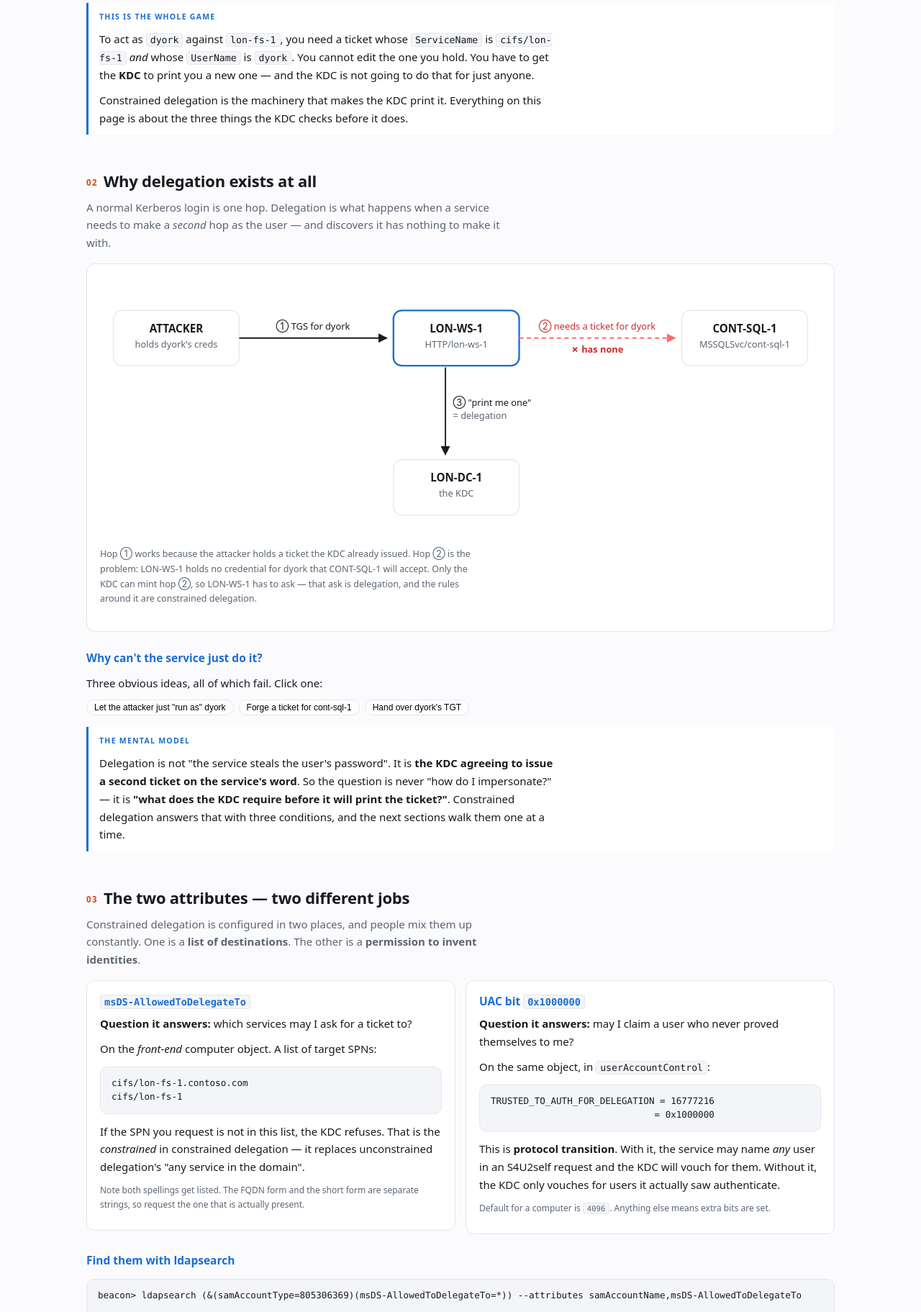
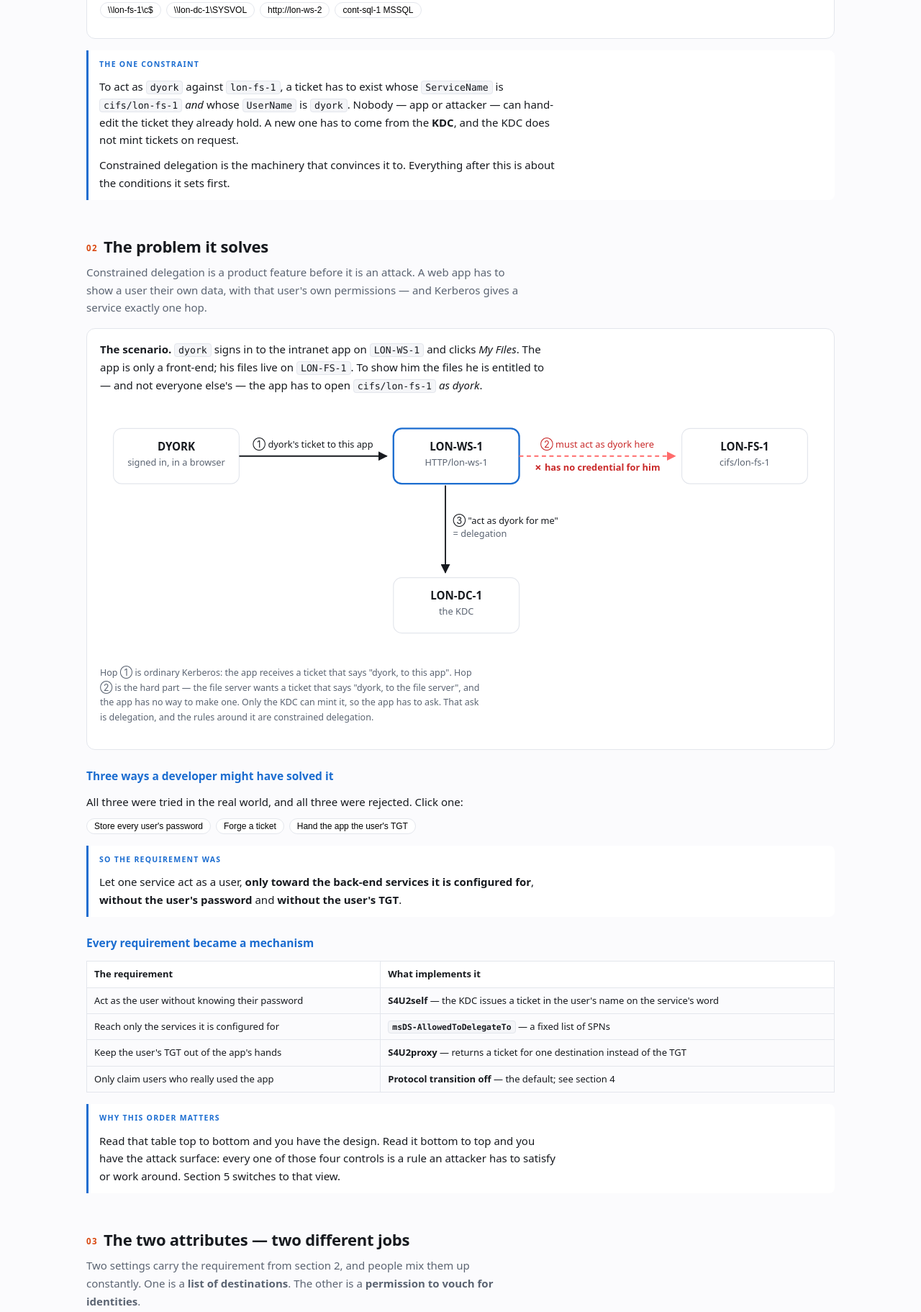
Before and after one commit to nganweiloong/crto, a plain HTML site: page CRTO-Constrained-Delegation.html in a window 1280 px wide. Shown: the part 726-2549 px from the top of the page at 72% size. Drawn offline with Linux system fonts and the light colour scheme.

Commit message:
Reframe delegation page: problem first, attacker second
Opens with the feature a web app needs and the requirements it imposed, maps each requirement to the mechanism, walks the normal-operation path that explains protocol transition, then hands off to the attacker view. Diagrams scroll instead of shrinking on phones.

Co-Authored-By: Claude Code <noreply@anthropic.com>

```diff
--- a/CRTO-Constrained-Delegation.html
+++ b/CRTO-Constrained-Delegation.html
@@ -204,8 +204,9 @@ input[type=text]{background:var(--bg);color:var(--fg);border:1px solid var(--lin
 .calc-out code{font-size:12px}
 
 /* ── Diagrams ─────────────────────────────────────────────────────────────── */
-figure{margin:18px 0}
+figure{margin:18px 0;overflow-x:auto}
 figure svg{max-width:100%;height:auto;display:block;overflow:visible}
+@media (max-width:720px){figure svg{min-width:660px}}
 figcaption{color:var(--muted);font-size:12.5px;margin-top:10px;max-width:74ch}
 svg text{font-family:ui-sans-serif,system-ui,-apple-system,"Segoe UI",sans-serif;fill:currentColor}
 svg .mut{fill:var(--muted)}
@@ -228,29 +229,31 @@ footer p{max-width:74ch}
   <div>
     <p class="eyebrow">CRTO I · Kerberos</p>
     <h1>Constrained Delegation, end to end</h1>
-    <p class="sub">Two requests, three conditions, one flag. This page builds the model, then lets you
-      <b>run the attack yourself</b> and watch the KDC allow or deny it.</p>
+    <p class="sub">First the problem it was built to solve and how the protocol meets it — then what that
+      same design hands an attacker. The simulator lets you <b>run it yourself</b> and watch the KDC allow
+      or deny.</p>
   </div>
   <button class="tbtn" id="theme" type="button" aria-label="Switch theme">Theme: auto</button>
 </header>
 
 <nav aria-label="Sections">
   <ul class="toc">
-    <li><a href="#idea">1 · The one idea</a></li>
-    <li><a href="#why">2 · Why delegation exists</a></li>
+    <li><a href="#idea">1 · A ticket is a claim</a></li>
+    <li><a href="#problem">2 · The problem it solves</a></li>
     <li><a href="#attrs">3 · The two attributes</a></li>
     <li><a href="#s4u">4 · S4U2self vs S4U2proxy</a></li>
-    <li><a href="#sim">5 · The simulator</a></li>
-    <li><a href="#cases">6 · The two attack cases</a></li>
-    <li><a href="#kdc">7 · You are the KDC</a></li>
-    <li><a href="#confusion">8 · Confusions</a></li>
-    <li><a href="#cheat">9 · Cheat sheet</a></li>
+    <li><a href="#abuse">5 · The attacker's view</a></li>
+    <li><a href="#sim">6 · The simulator</a></li>
+    <li><a href="#cases">7 · The two attack cases</a></li>
+    <li><a href="#kdc">8 · You are the KDC</a></li>
+    <li><a href="#confusion">9 · Confusions</a></li>
+    <li><a href="#cheat">10 · Cheat sheet</a></li>
   </ul>
 </nav>
 
 <!-- ══ 1 ═══════════════════════════════════════════════════════════════════ -->
 <section id="idea">
-  <h2><span class="num">01</span>The one idea</h2>
+  <h2><span class="num">01</span>A ticket is a claim</h2>
   <p class="lede">Every Kerberos service ticket is a claim, and it claims exactly two things: <b>who you get
     to be</b>, and <b>which service you get to be them to</b>. Nothing else. Get this and the rest follows.</p>
 
@@ -277,25 +280,29 @@ footer p{max-width:74ch}
   </div>
 
   <div class="note">
-    <span class="lbl">This is the whole game</span>
-    <p>To act as <code>dyork</code> against <code>lon-fs-1</code>, you need a ticket whose
+    <span class="lbl">The one constraint</span>
+    <p>To act as <code>dyork</code> against <code>lon-fs-1</code>, a ticket has to exist whose
       <code>ServiceName</code> is <code>cifs/lon-fs-1</code> <em>and</em> whose <code>UserName</code> is
-      <code>dyork</code>. You cannot edit the one you hold. You have to get the <strong>KDC</strong> to print
-      you a new one — and the KDC is not going to do that for just anyone.</p>
-    <p>Constrained delegation is the machinery that makes the KDC print it. Everything on this page is about
-      the three things the KDC checks before it does.</p>
+      <code>dyork</code>. Nobody — app or attacker — can hand-edit the ticket they already hold. A new one
+      has to come from the <strong>KDC</strong>, and the KDC does not mint tickets on request.</p>
+    <p>Constrained delegation is the machinery that convinces it to. Everything after this is about the
+      conditions it sets first.</p>
   </div>
 </section>
 
 <!-- ══ 2 ═══════════════════════════════════════════════════════════════════ -->
-<section id="why">
-  <h2><span class="num">02</span>Why delegation exists at all</h2>
-  <p class="lede">A normal Kerberos login is one hop. Delegation is what happens when a service needs to
-    make a <em>second</em> hop as the user — and discovers it has nothing to make it with.</p>
+<section id="problem">
+  <h2><span class="num">02</span>The problem it solves</h2>
+  <p class="lede">Constrained delegation is a product feature before it is an attack. A web app has to show a
+    user their own data, with that user's own permissions — and Kerberos gives a service exactly one hop.</p>
 
   <div class="card">
+    <p style="margin-top:0"><strong>The scenario.</strong> <code>dyork</code> signs in to the intranet app on
+      <code>LON-WS-1</code> and clicks <em>My Files</em>. The app is only a front-end; his files live on
+      <code>LON-FS-1</code>. To show him the files he is entitled to — and not everyone else's — the app has
+      to open <code>cifs/lon-fs-1</code> <em>as dyork</em>.</p>
     <figure>
-      <svg viewBox="0 0 860 300" role="img" aria-label="Client authenticates to LON-WS-1; LON-WS-1 then needs to reach CONT-SQL-1 as the same user, but cannot mint that ticket itself, so it must ask the KDC.">
+      <svg viewBox="0 0 860 300" role="img" aria-label="dyork signs in to the intranet app on LON-WS-1; to read his files the app must reach LON-FS-1 as dyork, but it holds no credential for him, so it must ask the KDC.">
         <defs>
           <marker id="ar" viewBox="0 0 10 10" refX="9" refY="5" markerWidth="7" markerHeight="7" orient="auto-start-reverse">
             <polygon points="0,0 10,5 0,10" fill="currentColor"/>
@@ -306,16 +313,16 @@ footer p{max-width:74ch}
         </defs>
 
         <rect class="box" x="16" y="26" width="150" height="66" rx="10"/>
-        <text x="91" y="52" text-anchor="middle" font-size="13" font-weight="600">ATTACKER</text>
-        <text class="mut" x="91" y="70" text-anchor="middle" font-size="11">holds dyork's creds</text>
+        <text x="91" y="52" text-anchor="middle" font-size="13" font-weight="600">DYORK</text>
+        <text class="mut" x="91" y="70" text-anchor="middle" font-size="11">signed in, in a browser</text>
 
         <rect class="box hl" x="350" y="26" width="150" height="66" rx="10"/>
         <text x="425" y="52" text-anchor="middle" font-size="13" font-weight="600">LON-WS-1</text>
         <text class="mut" x="425" y="70" text-anchor="middle" font-size="11">HTTP/lon-ws-1</text>
 
         <rect class="box" x="694" y="26" width="150" height="66" rx="10"/>
-        <text x="769" y="52" text-anchor="middle" font-size="13" font-weight="600">CONT-SQL-1</text>
-        <text class="mut" x="769" y="70" text-anchor="middle" font-size="11">MSSQLSvc/cont-sql-1</text>
+        <text x="769" y="52" text-anchor="middle" font-size="13" font-weight="600">LON-FS-1</text>
+        <text class="mut" x="769" y="70" text-anchor="middle" font-size="11">cifs/lon-fs-1</text>
 
         <rect class="box" x="350" y="204" width="150" height="66" rx="10"/>
         <text x="425" y="230" text-anchor="middle" font-size="13" font-weight="600">LON-DC-1</text>
@@ -323,48 +330,66 @@ footer p{max-width:74ch}
 
         <!-- hop 1 -->
         <line x1="166" y1="59" x2="342" y2="59" stroke="currentColor" stroke-width="1.6" marker-end="url(#ar)"/>
-        <text x="254" y="49" text-anchor="middle" font-size="11">① TGS for dyork</text>
+        <text x="254" y="49" text-anchor="middle" font-size="11">① dyork's ticket to this app</text>
 
         <!-- hop 2 (fails) -->
         <line x1="500" y1="59" x2="686" y2="59" stroke="#ff6b6b" stroke-width="1.6" stroke-dasharray="5 4" marker-end="url(#arBad)"/>
-        <text class="bad" x="593" y="49" text-anchor="middle" font-size="11">② needs a ticket for dyork</text>
-        <text class="bad" x="593" y="76" text-anchor="middle" font-size="11" font-weight="700">✗ has none</text>
+        <text class="bad" x="593" y="49" text-anchor="middle" font-size="11">② must act as dyork here</text>
+        <text class="bad" x="593" y="76" text-anchor="middle" font-size="11" font-weight="700">✗ has no credential for him</text>
 
         <!-- ask KDC -->
         <line x1="412" y1="94" x2="412" y2="198" stroke="currentColor" stroke-width="1.6" marker-end="url(#ar)"/>
-        <text x="421" y="140" font-size="11">③ "print me one"</text>
+        <text x="421" y="140" font-size="11">③ "act as dyork for me"</text>
         <text class="mut" x="421" y="155" font-size="11">= delegation</text>
       </svg>
-      <figcaption>Hop ① works because the attacker holds a ticket the KDC already issued. Hop ② is the
-        problem: LON-WS-1 holds no credential for dyork that CONT-SQL-1 will accept. Only the KDC can
-        mint hop ②, so LON-WS-1 has to ask — that ask is delegation, and the rules around it are
-        constrained delegation.</figcaption>
+      <figcaption>Hop ① is ordinary Kerberos: the app receives a ticket that says "dyork, to this app".
+        Hop ② is the hard part — the file server wants a ticket that says "dyork, to the file server",
+        and the app has no way to make one. Only the KDC can mint it, so the app has to ask. That ask is
+        delegation, and the rules around it are constrained delegation.</figcaption>
     </figure>
   </div>
 
-  <h3>Why can't the service just do it?</h3>
-  <p>Three obvious ideas, all of which fail. Click one:</p>
+  <h3>Three ways a developer might have solved it</h3>
+  <p>All three were tried in the real world, and all three were rejected. Click one:</p>
   <div class="chips" id="whyBtns">
-    <button class="chip" type="button" data-why="local">Let the attacker just "run as" dyork</button>
-    <button class="chip" type="button" data-why="forge">Forge a ticket for cont-sql-1</button>
-    <button class="chip" type="button" data-why="tgt">Hand over dyork's TGT</button>
+    <button class="chip" type="button" data-why="local">Store every user's password</button>
+    <button class="chip" type="button" data-why="forge">Forge a ticket</button>
+    <button class="chip" type="button" data-why="tgt">Hand the app the user's TGT</button>
   </div>
   <div id="whyOut" class="calc-out" aria-live="polite"></div>
 
   <div class="note">
-    <span class="lbl">The mental model</span>
-    <p>Delegation is not "the service steals the user's password". It is <strong>the KDC agreeing to issue a
-      second ticket on the service's word</strong>. So the question is never "how do I impersonate?" — it is
-      <strong>"what does the KDC require before it will print the ticket?"</strong>. Constrained delegation
-      answers that with three conditions, and the next sections walk them one at a time.</p>
+    <span class="lbl">So the requirement was</span>
+    <p>Let one service act as a user, <strong>only toward the back-end services it is configured for</strong>,
+      <strong>without the user's password</strong> and <strong>without the user's TGT</strong>.</p>
+  </div>
+
+  <h3>Every requirement became a mechanism</h3>
+  <div class="tbl-wrap">
+    <table>
+      <thead><tr><th>The requirement</th><th>What implements it</th></tr></thead>
+      <tbody>
+        <tr><td>Act as the user without knowing their password</td><td><strong>S4U2self</strong> — the KDC issues a ticket in the user's name on the service's word</td></tr>
+        <tr><td>Reach only the services it is configured for</td><td><strong><code>msDS-AllowedToDelegateTo</code></strong> — a fixed list of SPNs</td></tr>
+        <tr><td>Keep the user's TGT out of the app's hands</td><td><strong>S4U2proxy</strong> — returns a ticket for one destination instead of the TGT</td></tr>
+        <tr><td>Only claim users who really used the app</td><td><strong>Protocol transition off</strong> — the default; see section 4</td></tr>
+      </tbody>
+    </table>
+  </div>
+
+  <div class="note">
+    <span class="lbl">Why this order matters</span>
+    <p>Read that table top to bottom and you have the design. Read it bottom to top and you have the attack
+      surface: every one of those four controls is a rule an attacker has to satisfy or work around.
+      Section 5 switches to that view.</p>
   </div>
 </section>
 
 <!-- ══ 3 ═══════════════════════════════════════════════════════════════════ -->
 <section id="attrs">
   <h2><span class="num">03</span>The two attributes — two different jobs</h2>
-  <p class="lede">Constrained delegation is configured in two places, and people mix them up constantly.
-    One is a <b>list of destinations</b>. The other is a <b>permission to invent identities</b>.</p>
+  <p class="lede">Two settings carry the requirement from section 2, and people mix them up constantly.
+    One is a <b>list of destinations</b>. The other is a <b>permission to vouch for identities</b>.</p>
 
   <div class="grid2">
     <div class="card">
@@ -536,11 +561,62 @@ userAccountControl: 16781312</code></pre>
       <code>Rubeus asktgt /user:LON-WS-1$ /rc4:&lt;hash&gt;</code>. No host access, no S4U. This is the step
       the write-ups skip and the exam does not.</p>
   </div>
+
+  <h3>The same two requests in normal operation</h3>
+  <p>This is the feature working as designed, and it is where the two flags come from:</p>
+  <div class="tbl-wrap">
+    <table>
+      <thead><tr><th>The user signed in with</th><th>What the app already holds</th><th>What it does</th></tr></thead>
+      <tbody>
+        <tr><td>Kerberos</td><td>a forwardable <code>HTTP/lon-ws-1</code> ticket for the user</td><td>Goes straight to S4U2proxy — no S4U2self needed</td></tr>
+        <tr><td>NTLM or another non-Kerberos protocol</td><td>nothing the file server will accept</td><td>Uses S4U2self to manufacture evidence, which only yields a forwardable ticket if protocol transition is on</td></tr>
+      </tbody>
+    </table>
+  </div>
+  <p>"Protocol transition" means exactly that: transitioning a non-Kerberos login into a Kerberos ticket. It is
+    off by default because switching it on lets a service vouch for users the KDC never saw authenticate.</p>
 </section>
 
 <!-- ══ 5 ═══════════════════════════════════════════════════════════════════ -->
+<section id="abuse">
+  <h2><span class="num">05</span>Now the attacker's view</h2>
+  <p class="lede">Nothing in the protocol checks intent. The KDC cannot tell the real intranet app from
+    someone holding that app's credentials, so it applies the same four rules either way.</p>
+
+  <p>Get onto <code>LON-WS-1</code>, dump its machine account hash, and you can speak as that service. From
+    then on your S4U requests are indistinguishable from the app doing its job — except that the user name
+    in them is the one you chose.</p>
+
+  <div class="grid2">
+    <div class="card">
+      <h3 style="margin-top:0">What that hands you</h3>
+      <ul style="margin-bottom:0">
+        <li>Service tickets <strong>in other users' names</strong>, without cracking a password.</li>
+        <li>No need to read LSASS on the target — the KDC mints the ticket for you.</li>
+        <li>With protocol transition on, any user in the domain. With it off, any user who left a real ticket with this service.</li>
+      </ul>
+    </div>
+    <div class="card">
+      <h3 style="margin-top:0">What still stops you</h3>
+      <ul style="margin-bottom:0">
+        <li>The target SPN must be on <code>msDS-AllowedToDelegateTo</code>.</li>
+        <li>The evidence ticket must be forwardable.</li>
+        <li>It must be addressed to the service making the request.</li>
+        <li>The request is logged: 4769 on the DC with <em>Transited Services</em> populated.</li>
+      </ul>
+    </div>
+  </div>
+
+  <div class="note">
+    <span class="lbl">From here on</span>
+    <p>Section 6 lets you run it: four steps, a toggle for each control above, and the KDC's verdict when one
+      fails. Section 7 is the same thing in Rubeus syntax.</p>
+  </div>
+</section>
+
+<!-- ══ 6 ═══════════════════════════════════════════════════════════════════ -->
 <section id="sim">
-  <h2><span class="num">05</span>The simulator</h2>
+  <h2><span class="num">06</span>The simulator</h2>
   <p class="lede">You are on <code>LON-WS-1</code>. Run the four steps, change the toggles, and read the
     verdict panel every time the KDC refuses. Start with a scenario, then break it yourself.</p>
 
@@ -681,7 +757,7 @@ userAccountControl: 16781312</code></pre>
 
 <!-- ══ 6 ═══════════════════════════════════════════════════════════════════ -->
 <section id="cases">
-  <h2><span class="num">06</span>The two attack cases</h2>
+  <h2><span class="num">07</span>The two attack cases</h2>
   <p class="lede">Same goal, different requirement. One UAC bit decides whether you can name your victim or
     must supply a real ticket — and that bit changes exactly one Rubeus parameter.</p>
 
@@ -750,14 +826,14 @@ userAccountControl: 16781312</code></pre>
 
 <!-- ══ 7 ═══════════════════════════════════════════════════════════════════ -->
 <section id="kdc">
-  <h2><span class="num">07</span>You are the KDC</h2>
+  <h2><span class="num">08</span>You are the KDC</h2>
   <p class="lede">Six requests. Decide allow or deny, using only the three rules. No hints until you commit.</p>
   <div id="quiz"></div>
 </section>
 
 <!-- ══ 8 ═══════════════════════════════════════════════════════════════════ -->
 <section id="confusion">
-  <h2><span class="num">08</span>The confusions that cost marks</h2>
+  <h2><span class="num">09</span>The confusions that cost marks</h2>
   <div class="tbl-wrap">
     <table>
       <thead><tr><th>Question</th><th>Answer</th></tr></thead>
@@ -776,7 +852,7 @@ userAccountControl: 16781312</code></pre>
 
 <!-- ══ 9 ═══════════════════════════════════════════════════════════════════ -->
 <section id="cheat">
-  <h2><span class="num">09</span>One-screen cheat sheet</h2>
+  <h2><span class="num">10</span>One-screen cheat sheet</h2>
 
   <div class="card">
     <h3 style="margin-top:0">The three conditions</h3>
@@ -864,9 +940,9 @@ ls \\lon-fs-1\c$</code></pre>
 
   /* ── 2 · why the obvious approaches fail ───────────────────────────────── */
   var WHY={
-    local: '<strong>"Run as" dies at the next hop.</strong> You can impersonate dyork <em>on LON-WS-1</em> with <code>make_token</code> or a stolen token, but that only convinces LON-WS-1. CONT-SQL-1 does not accept "trust me, I am dyork" from another machine — it accepts a Kerberos service ticket or nothing. Your local impersonation has no ticket to offer.',
-    forge: '<strong>You cannot mint a ticket.</strong> A service ticket is encrypted with the <em>target service account\'s</em> key. Forging <code>cifs/lon-fs-1</code> for dyork needs lon-fs-1\'s password hash; a golden ticket needs <code>krbtgt</code>. You hold neither. That is why the attacker has to make the KDC print it.',
-    tgt: '<strong>That is unconstrained delegation.</strong> Handing over dyork\'s TGT works — it is exactly what the legacy <code>TRUSTED_FOR_DELEGATION</code> flag (524288) permits. It is also a disaster: a TGT can be traded for a ticket to <em>any</em> service. Constrained delegation exists so the KDC can issue one ticket to one named destination instead, without ever handing over the TGT.'
+    local: "It does not scale and it cannot be secured. The app would have to hold every user's password, and one compromise of the app would leak the domain. It also lets the app authenticate as the user to <em>everything</em>, with no limit on where it can go — the opposite of what delegation was supposed to be.",
+    forge: '<strong>Impossible by design.</strong> A service ticket is encrypted with the <em>target service account\'s</em> key. Forging <code>cifs/lon-fs-1</code> for dyork needs lon-fs-1\'s password hash; a golden ticket needs <code>krbtgt</code>. You hold neither. That is why the app has to ask the KDC for one instead.',
+    tgt: '<strong>That is what unconstrained delegation did.</strong> Handing over dyork\'s TGT works — it is exactly what the legacy <code>TRUSTED_FOR_DELEGATION</code> flag (524288) permits. It is also why unconstrained delegation is considered dangerous: a TGT can be traded for a ticket to <em>any</em> service. Constrained delegation exists so the KDC can issue one ticket to one named destination instead, without ever handing over the TGT.'
   };
   var whyBtns=$('#whyBtns'), whyOut=$('#whyOut');
   if(whyBtns) whyBtns.addEventListener('click',function(e){
```
Also changed, not shown: 1 other file.
